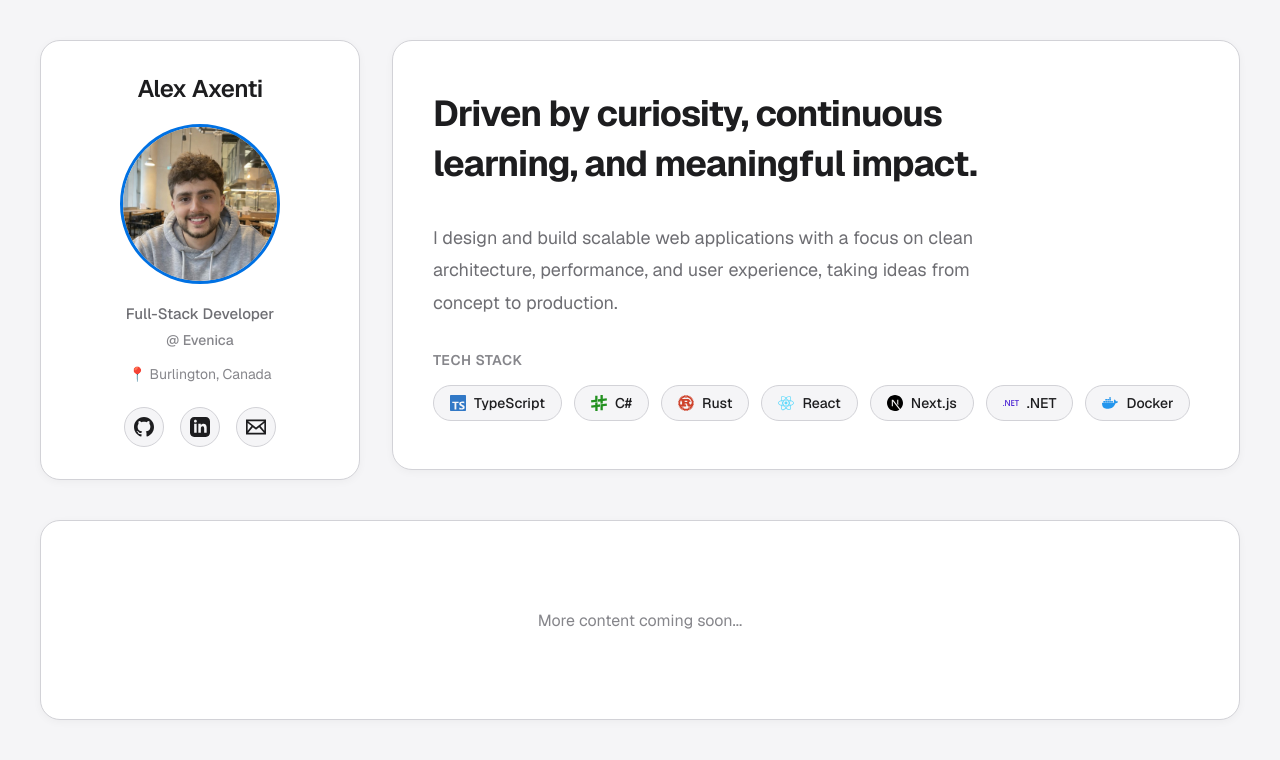
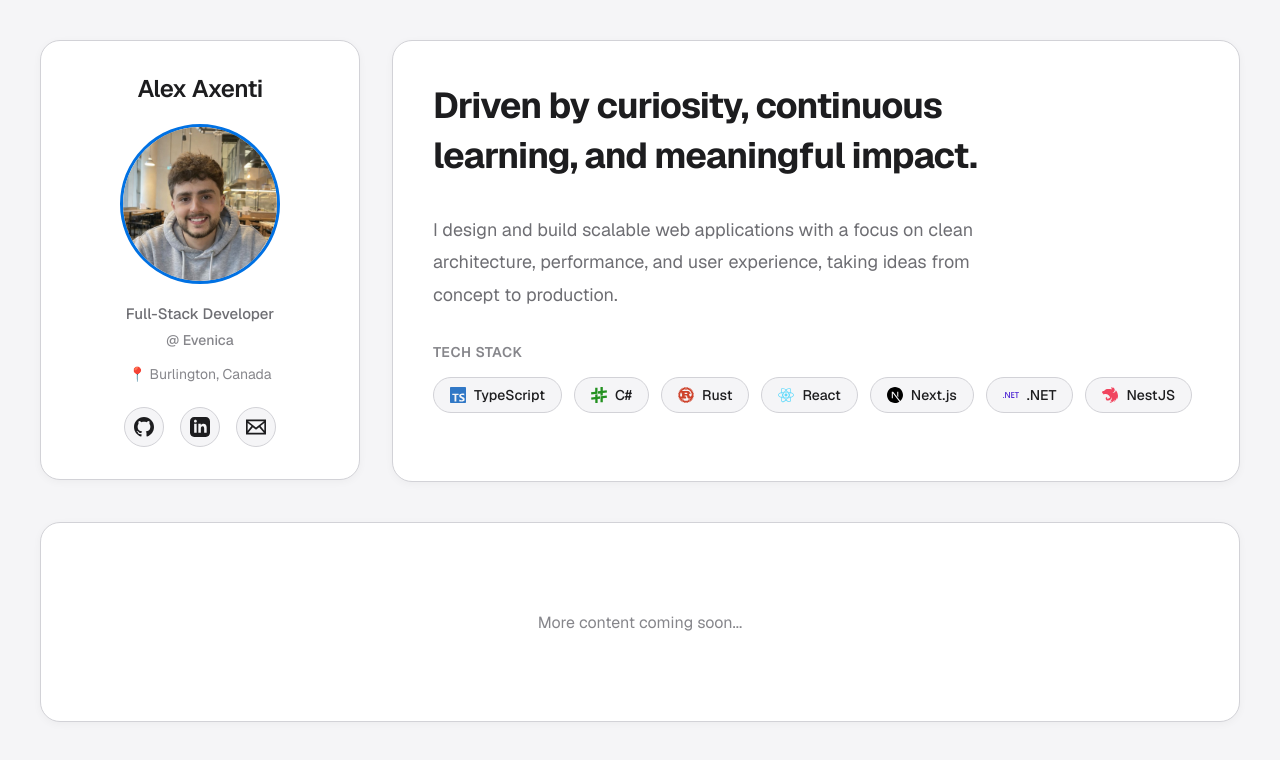
Before and after one commit to AlexAxenti/Portfolio, a Next.js app: page / in a window 1280 px wide. Shown: the top 760 px of the page. Built offline with nearby package versions, Linux system fonts and the light colour scheme.

Commit message:
CSS adjustments

```diff
--- a/src/app/page.module.css
+++ b/src/app/page.module.css
@@ -117,12 +117,13 @@
 .introCard {
   background: var(--card-background);
   border-radius: 20px;
-  padding: 48px 40px;
+  padding: 40px 40px;
   box-shadow: 0 2px 8px rgba(0, 0, 0, 0.04);
   border: 1px solid var(--border-color);
   display: flex;
   flex-direction: column;
   gap: 32px;
+  height: 442px;
 }
 
 .introHeading {
@@ -250,6 +251,7 @@
     width: 90px;
     height: 90px;
     margin-bottom: 0;
+    margin-right: 25px;
     flex-shrink: 0;
   }
 
--- a/src/app/page.tsx
+++ b/src/app/page.tsx
@@ -1,6 +1,6 @@
 import Image from "next/image";
 import type { Metadata } from "next";
-import { SiTypescript, SiSharp, SiRust, SiReact, SiNextdotjs, SiDotnet, SiDocker } from "react-icons/si";
+import { SiTypescript, SiSharp, SiRust, SiReact, SiNextdotjs, SiDotnet, SiNestjs } from "react-icons/si";
 import styles from "./page.module.css";
 
 export const metadata: Metadata = {
@@ -89,8 +89,8 @@ export default function Home() {
                   .NET
                 </span>
                 <span className={styles.techBadge}>
-                  <SiDocker className={styles.techIcon} style={{ color: '#2496ED' }} />
-                  Docker
+                  <SiNestjs className={styles.techIcon} style={{ color: '#F1455F' }} />
+                  NestJS
                 </span>
               </div>
             </div>
```
